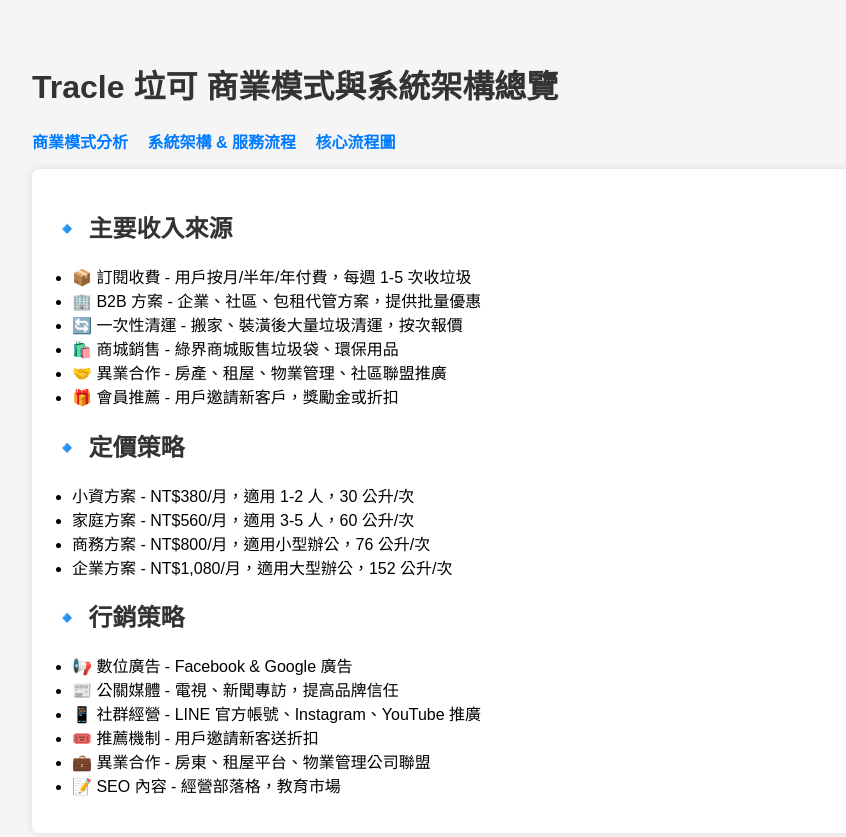
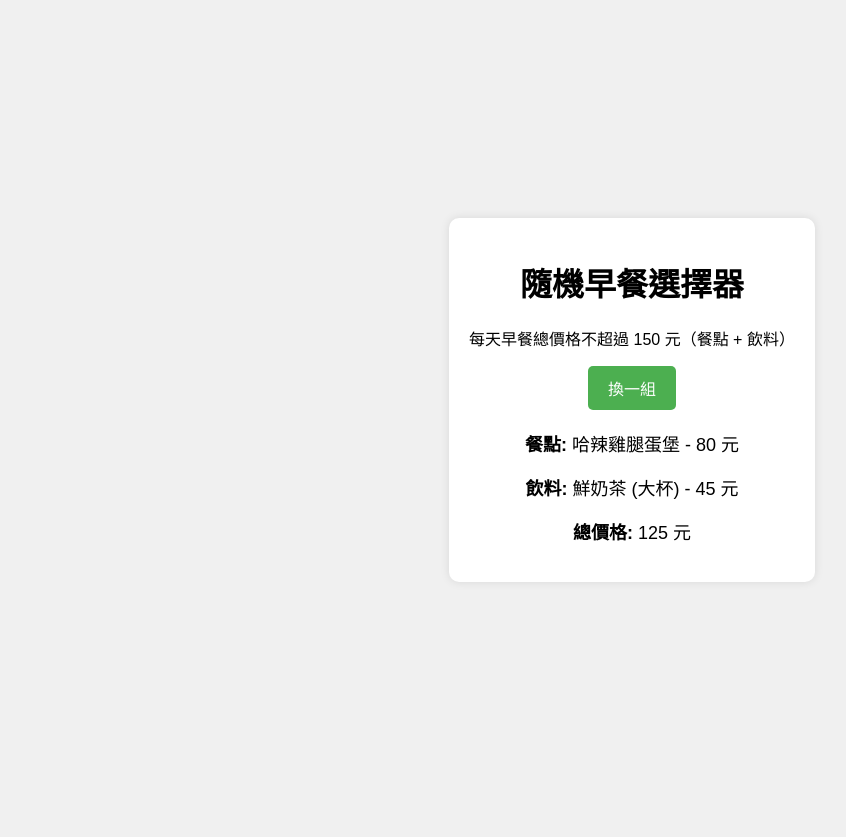
Before and after one commit to Larryveryhandsome/Breakfast-, a plain HTML site: page Index.html in a window 1280 px wide. Shown: the whole page, without its empty margins (8-854 px from the left). After the commit the page ends 800 px from the top, so only its background shows below. Drawn offline with Linux system fonts and the light colour scheme.

Commit message:
Update Index.html

```diff
--- a/Index.html
+++ b/Index.html
@@ -3,95 +3,143 @@
 <head>
     <meta charset="UTF-8">
     <meta name="viewport" content="width=device-width, initial-scale=1.0">
-    <title>Tracle 商業模式總覽</title>
+    <title>隨機早餐選擇器</title>
     <style>
-        body { font-family: Arial, sans-serif; margin: 20px; padding: 20px; background-color: #f5f5f5; }
-        h1, h2 { color: #333; }
-        nav ul { list-style: none; padding: 0; }
-        nav ul li { display: inline; margin-right: 15px; }
-        a { text-decoration: none; color: #007bff; font-weight: bold; cursor: pointer; }
-        main { background: white; padding: 20px; border-radius: 8px; box-shadow: 0 0 10px rgba(0,0,0,0.1); }
-        ul { padding-left: 20px; }
-        .section { display: none; }
-        .active { display: block; }
+        body {
+            font-family: Arial, sans-serif;
+            display: flex;
+            justify-content: center;
+            align-items: center;
+            height: 100vh;
+            background-color: #f0f0f0;
+            margin: 0;
+        }
+        .container {
+            text-align: center;
+            background: white;
+            padding: 20px;
+            border-radius: 10px;
+            box-shadow: 0 0 10px rgba(0, 0, 0, 0.1);
+        }
+        button {
+            padding: 10px 20px;
+            font-size: 16px;
+            background-color: #4CAF50;
+            color: white;
+            border: none;
+            border-radius: 5px;
+            cursor: pointer;
+        }
+        button:hover {
+            background-color: #45a049;
+        }
+        #result {
+            margin-top: 20px;
+            font-size: 18px;
+        }
     </style>
-    <script>
-        function showSection(id) {
-            document.querySelectorAll('.section').forEach(el => el.classList.remove('active'));
-            document.getElementById(id).classList.add('active');
-        }
-    </script>
 </head>
 <body>
-    <header>
-        <h1>Tracle 垃可 商業模式與系統架構總覽</h1>
-        <nav>
-            <ul>
-                <li><a onclick="showSection('business')">商業模式分析</a></li>
-                <li><a onclick="showSection('system')">系統架構 & 服務流程</a></li>
-                <li><a onclick="showSection('flow')">核心流程圖</a></li>
-            </ul>
-        </nav>
-    </header>
+    <div class="container">
+        <h1>隨機早餐選擇器</h1>
+        <p>每天早餐總價格不超過 150 元（餐點 + 飲料）</p>
+        <button onclick="generateBreakfast()">換一組</button>
+        <div id="result"></div>
+    </div>
 
-    <main>
-        <!-- 商業模式分析 -->
-        <div id="business" class="section active">
-            <h2>🔹 主要收入來源</h2>
-            <ul>
-                <li>📦 訂閱收費 - 用戶按月/半年/年付費，每週 1-5 次收垃圾</li>
-                <li>🏢 B2B 方案 - 企業、社區、包租代管方案，提供批量優惠</li>
-                <li>🔄 一次性清運 - 搬家、裝潢後大量垃圾清運，按次報價</li>
-                <li>🛍️ 商城銷售 - 綠界商城販售垃圾袋、環保用品</li>
-                <li>🤝 異業合作 - 房產、租屋、物業管理、社區聯盟推廣</li>
-                <li>🎁 會員推薦 - 用戶邀請新客戶，獎勵金或折扣</li>
-            </ul>
+    <script>
+        // 餐點資料
+        const meals = [
+            { name: "奔牛起司堡", price: 115 },
+            { name: "雙層牛肉起司堡", price: 110 },
+            { name: "牛肉起司堡", price: 85 },
+            { name: "原味咔滋雞腿蛋堡", price: 80 },
+            { name: "辣味咔滋雞腿蛋堡", price: 80 },
+            { name: "哈辣雞腿蛋堡", price: 80 },
+            { name: "椒麻雞排蛋堡", price: 80 },
+            { name: "起司雞排蛋堡", price: 75 },
+            { name: "厚切雞排蛋堡", price: 75 },
+            { name: "醬燒雞腿蛋堡", price: 75 },
+            { name: "金蝦黑堡", price: 85 },
+            { name: "起飛嫩雞堡", price: 85 },
+            { name: "雙層豬肉起司堡", price: 70 },
+            { name: "總匯蛋堡", price: 70 },
+            { name: "里肌蛋堡", price: 65 },
+            { name: "燻雞蛋堡", price: 60 },
+            { name: "香雞蛋堡", price: 60 },
+            { name: "薯餅蛋堡", price: 55 },
+            { name: "鮪魚蛋堡", price: 50 },
+            { name: "豬肉蛋堡", price: 50 },
+            { name: "培根蛋堡", price: 50 },
+            { name: "鮮蔬蛋堡", price: 40 },
+            // 套餐系列（價格已包含20元飲料）
+            { name: "美式脆雞堡套餐(原味)", price: 130 },
+            { name: "金蝦黑堡套餐", price: 125 },
+            { name: "起飛嫩雞堡套餐", price: 125 },
+            { name: "義式檸檬雞柳麵套餐(紅醬)", price: 120 },
+            { name: "招牌總匯套餐", price: 110 },
+            { name: "嫩煎里肌鐵板麺套餐(黑胡椒)", price: 100 }
+        ];
 
-            <h2>🔹 定價策略</h2>
-            <ul>
-                <li>小資方案 - NT$380/月，適用 1-2 人，30 公升/次</li>
-                <li>家庭方案 - NT$560/月，適用 3-5 人，60 公升/次</li>
-                <li>商務方案 - NT$800/月，適用小型辦公，76 公升/次</li>
-                <li>企業方案 - NT$1,080/月，適用大型辦公，152 公升/次</li>
-            </ul>
+        // 飲料資料（僅列出中杯價格，其他杯型根據規則計算）
+        const drinks = [
+            { name: "紅茶", price: 20, sizeRules: [5, 10] }, // 中杯+5=大杯, 大杯+10=特大杯
+            { name: "無糖綠茶", price: 20, sizeRules: [5, 10] },
+            { name: "豆漿", price: 20, sizeRules: [5, 10] },
+            { name: "米漿", price: 20, sizeRules: [5, 10] },
+            { name: "柳橙汁", price: 20, sizeRules: [5, 10] },
+            { name: "奶茶", price: 25, sizeRules: [5, 10] },
+            { name: "豆奶茶", price: 25, sizeRules: [15, 5] },
+            { name: "鮮奶茶", price: 35, sizeRules: [10, 10] },
+            { name: "拿鐵咖啡", price: 60, sizeRules: [10, 10] },
+            { name: "美式咖啡", price: 45, sizeRules: [10, 10] },
+            { name: "鴛鴦奶茶", price: 40, sizeRules: [10, 10] },
+            { name: "鲜奶", price: 55, sizeRules: [0, 0] } // 僅中杯
+        ];
 
-            <h2>🔹 行銷策略</h2>
-            <ul>
-                <li>📢 數位廣告 - Facebook & Google 廣告</li>
-                <li>📰 公關媒體 - 電視、新聞專訪，提高品牌信任</li>
-                <li>📱 社群經營 - LINE 官方帳號、Instagram、YouTube 推廣</li>
-                <li>🎟️ 推薦機制 - 用戶邀請新客送折扣</li>
-                <li>💼 異業合作 - 房東、租屋平台、物業管理公司聯盟</li>
-                <li>📝 SEO 內容 - 經營部落格，教育市場</li>
-            </ul>
-        </div>
+        const sizes = ["中杯", "大杯", "特大杯"];
 
-        <!-- 系統架構 & 服務流程 -->
-        <div id="system" class="section">
-            <h2>🔹 服務流程</h2>
-            <ul>
-                <li>📍 Step 1 - 用戶註冊 & 訂閱方案</li>
-                <li>📍 Step 2 - 設定收垃圾頻率、地點、方式</li>
-                <li>📍 Step 3 - 當日垃圾收取提醒</li>
-                <li>📍 Step 4 - 收取員上門取件 & 拍照確認</li>
-                <li>📍 Step 5 - 服務完成，發送通知</li>
-                <li>📍 Step 6 - 用戶可評價 & 調整下次收取時間</li>
-            </ul>
-        </div>
+        function getRandomItem(array) {
+            return array[Math.floor(Math.random() * array.length)];
+        }
 
-        <!-- 核心流程圖 -->
-        <div id="flow" class="section">
-            <h2>📌 視覺化總覽：商業模式系統架構</h2>
+        function calculateDrinkPrice(drink, sizeIndex) {
+            if (sizeIndex === 0) return drink.price; // 中杯
+            if (sizeIndex === 1) return drink.price + drink.sizeRules[0]; // 大杯
+            if (drink.name === "鲜奶") return drink.price; // 鮮奶無大杯或特大杯
+            return drink.price + drink.sizeRules[0] + drink.sizeRules[1]; // 特大杯
+        }
 
-            <h3>📊 核心流程圖</h3>
-            <p>[📢 廣告投放] → [🌐 用戶註冊 & 訂閱] → [📦 設定垃圾收取時間]</p>
-            <p>→ [🚛 收取員派遣] → [📷 照片確認] → [📬 服務完成通知]</p>
-            <p>→ [📝 評價 & 續訂] → [🔄 會員推薦]</p>
+        function generateBreakfast() {
+            let totalPrice = 0;
+            let meal, drink, drinkSizeIndex;
 
-            <h3>📊 技術架構</h3>
-            <p>[📱 前端 Web & RWD] → [💳 綠界支付] → [🛠 智慧排程派工]</p>
-            <p>→ [📡 收取員 App] → [📊 數據分析 & AI 優化]</p>
-        </div>
-    </main>
+            do {
+                meal = getRandomItem(meals);
+                drink = getRandomItem(drinks);
+                // 隨機選擇杯型，但鮮奶只有中杯
+                drinkSizeIndex = drink.name === "鲜奶" ? 0 : Math.floor(Math.random() * 3);
+                totalPrice = meal.price + calculateDrinkPrice(drink, drinkSizeIndex);
+
+                // 套餐已包含20元飲料，若選其他飲料需補差價
+                if (meal.name.includes("套餐")) {
+                    const drinkExtra = calculateDrinkPrice(drink, drinkSizeIndex) - 20;
+                    totalPrice = meal.price + (drinkExtra > 0 ? drinkExtra : 0);
+                }
+            } while (totalPrice > 150);
+
+            const drinkSize = sizes[drinkSizeIndex];
+            const drinkPrice = calculateDrinkPrice(drink, drinkSizeIndex);
+            const result = `
+                <p><strong>餐點:</strong> ${meal.name} - ${meal.price} 元</p>
+                <p><strong>飲料:</strong> ${drink.name} (${drinkSize}) - ${drinkPrice} 元</p>
+                <p><strong>總價格:</strong> ${totalPrice} 元</p>
+            `;
+            document.getElementById("result").innerHTML = result;
+        }
+
+        // 頁面載入時生成一次
+        window.onload = generateBreakfast;
+    </script>
 </body>
 </html>
```
